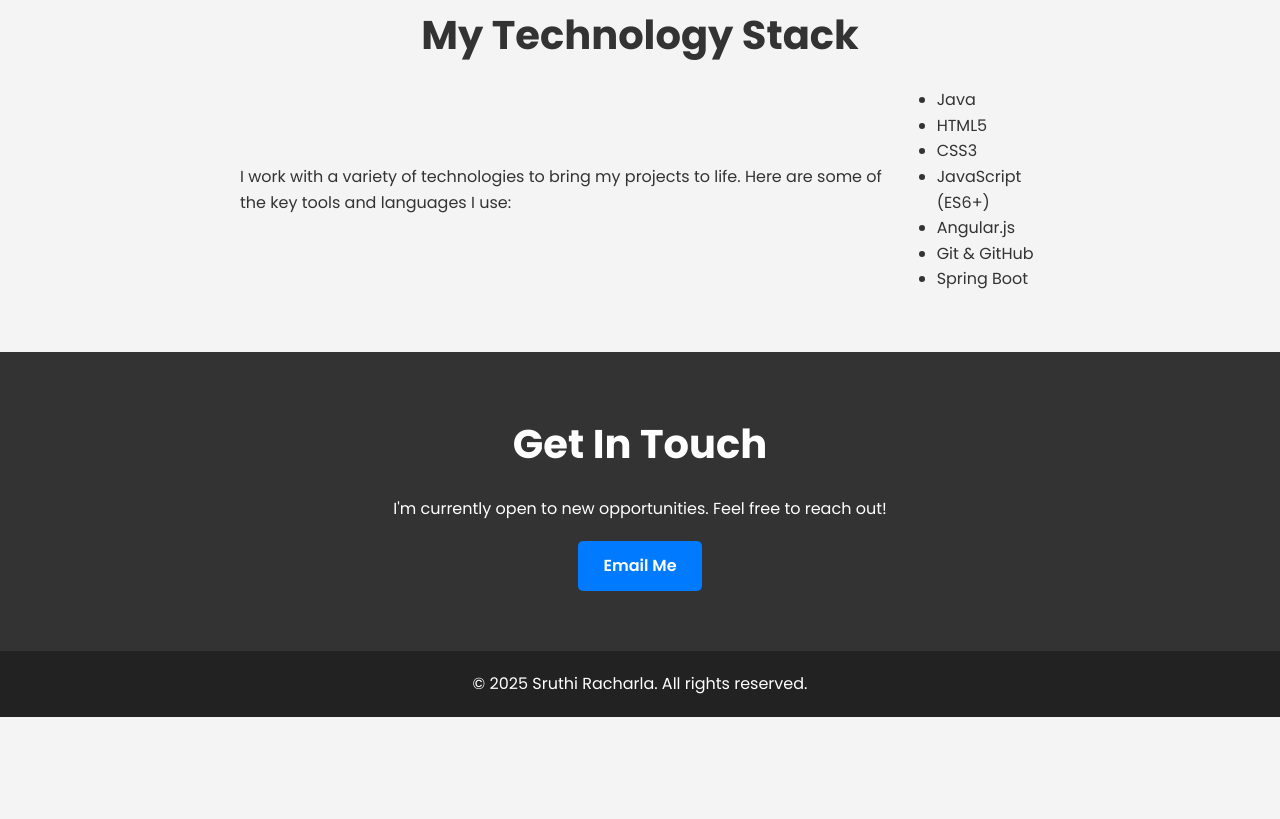
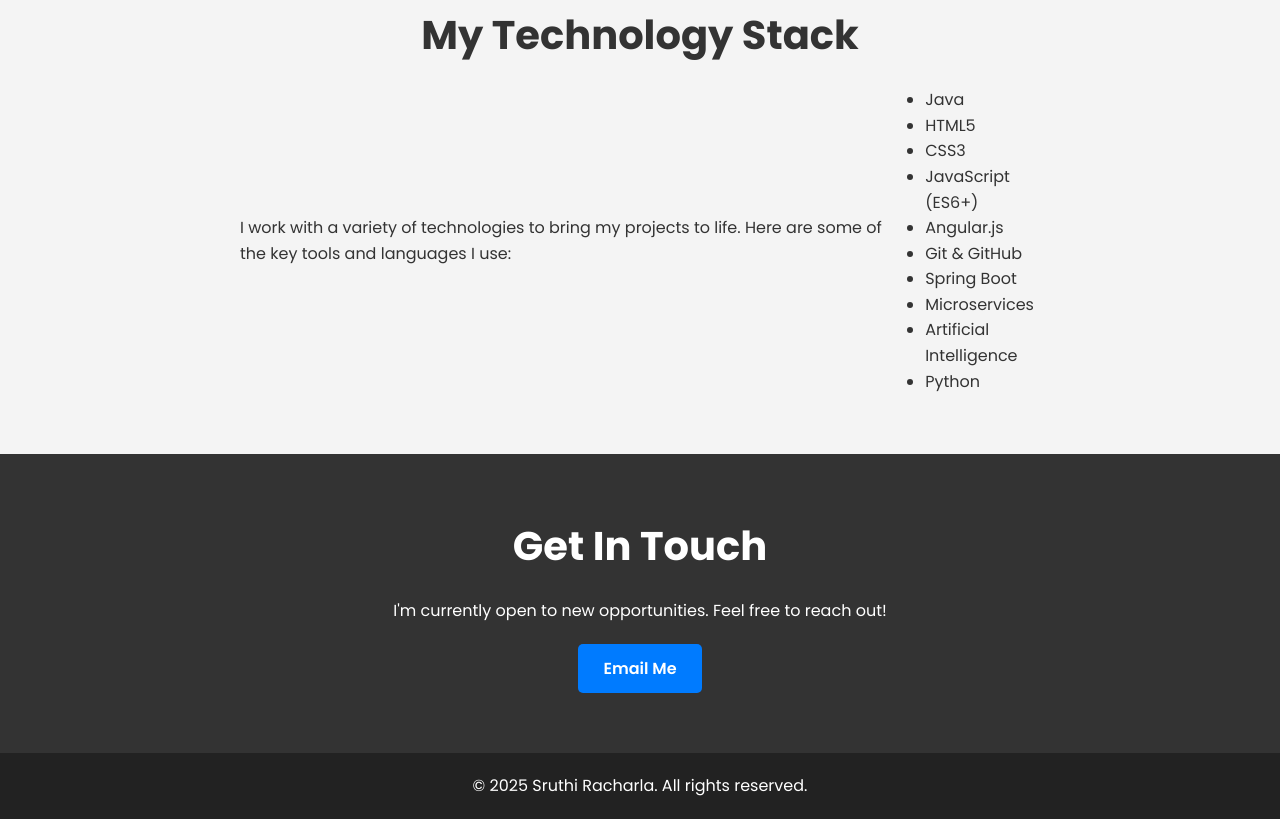
Before and after one commit to racharlasruthi/Portfolio, a plain HTML site: page index.html in a window 1280 px wide. Shown: the part 2200-3019 px from the top of the page. Before the commit the page ends 2917 px from the top, so only its background shows below. Drawn offline with Linux system fonts and the light colour scheme.

Commit message:
Update index.html

```diff
--- a/index.html
+++ b/index.html
@@ -119,6 +119,9 @@ Collaborated with cross-functional teams to resolve production defects and trans
                     <li>Angular.js</li>
                     <li>Git & GitHub</li>
                     <li>Spring Boot</li>
+                    <li>Microservices</li>
+                    <li>Artificial Intelligence</li>
+                    <li>Python</li>
 
                 </ul>
 
```
